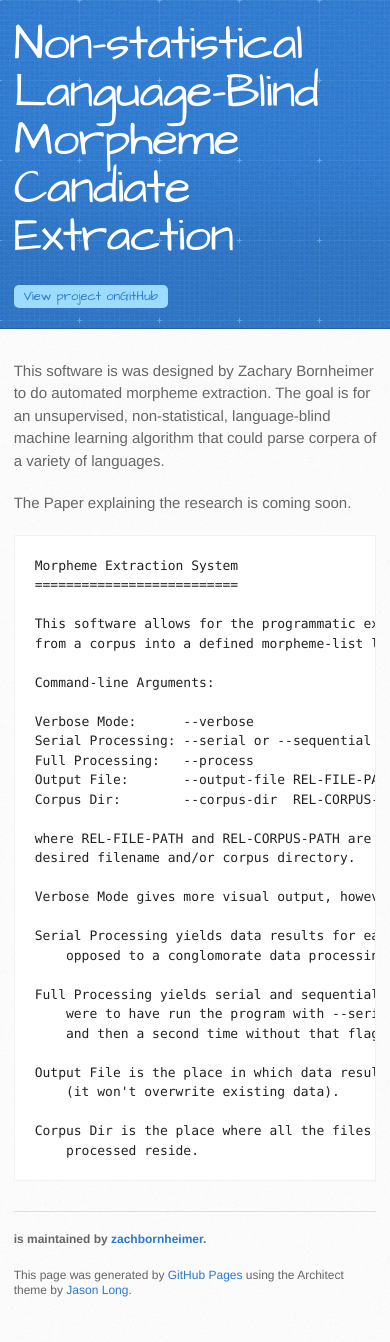
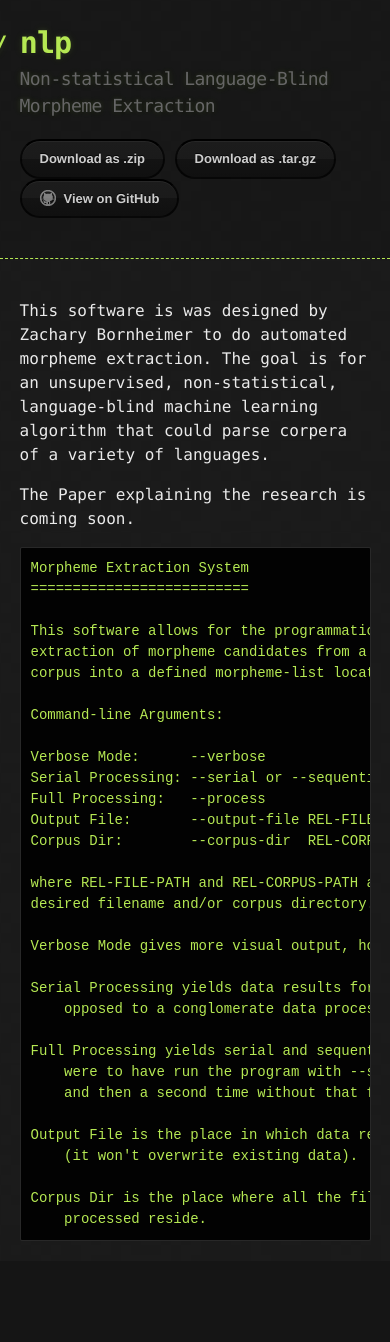
Before and after one commit to zachbornheimer/morpheme-extraction, a plain HTML site: page index.html in a window 390 px wide. After the commit the page ends 1261 px from the top, so only its background shows below. Drawn offline with Linux system fonts and the light colour scheme.

Commit message:
Create gh-pages branch via GitHub

```diff
--- a/index.html
+++ b/index.html
@@ -3,32 +3,32 @@
   <head>
     <meta charset='utf-8'>
     <meta http-equiv="X-UA-Compatible" content="chrome=1">
-    <meta name="viewport" content="width=device-width, initial-scale=1, maximum-scale=1">
-    <link href='https://fonts.googleapis.com/css?family=Architects+Daughter' rel='stylesheet' type='text/css'>
+
     <link rel="stylesheet" type="text/css" href="stylesheets/stylesheet.css" media="screen" />
     <link rel="stylesheet" type="text/css" href="stylesheets/pygment_trac.css" media="screen" />
     <link rel="stylesheet" type="text/css" href="stylesheets/print.css" media="print" />
 
-    <!--[if lt IE 9]>
-    <script src="//html5shiv.googlecode.com/svn/trunk/html5.js"></script>
-    <![endif]-->
-
-    <title>Non-statistical Language-Blind Morpheme Candiate Extraction by zachbornheimer</title>
+    <title>nlp by zachbornheimer</title>
   </head>
 
   <body>
+
     <header>
-      <div class="inner">
-        <h1>Non-statistical Language-Blind Morpheme Candiate Extraction</h1>
-        <h2></h2>
-        <a href="https://github.com/zachbornheimer/morpheme-extraction" class="button"><small>View project on</small>GitHub</a>
+      <div class="container">
+        <h1>nlp</h1>
+        <h2>Non-statistical Language-Blind Morpheme Extraction</h2>
+
+        <section id="downloads">
+          <a href="https://github.com/zachbornheimer/morpheme-extraction/zipball/master" class="btn">Download as .zip</a>
+          <a href="https://github.com/zachbornheimer/morpheme-extraction/tarball/master" class="btn">Download as .tar.gz</a>
+          <a href="https://github.com/zachbornheimer/morpheme-extraction" class="btn btn-github"><span class="icon"></span>View on GitHub</a>
+        </section>
       </div>
     </header>
 
-    <div id="content-wrapper">
-      <div class="inner clearfix">
-        <section id="main-content">
-          <p>This software is was designed by Zachary Bornheimer to do automated morpheme extraction.  The goal is for an unsupervised, non-statistical, language-blind machine learning algorithm that could parse corpera of a variety of languages.</p>
+    <div class="container">
+      <section id="main_content">
+        <p>This software is was designed by Zachary Bornheimer to do automated morpheme extraction.  The goal is for an unsupervised, non-statistical, language-blind machine learning algorithm that could parse corpera of a variety of languages.</p>
 
 <p>The Paper explaining the research is coming soon.</p>
 
@@ -36,8 +36,9 @@
 Morpheme Extraction System
 ==========================
 
-This software allows for the programmatic extraction of morphemes
-from a corpus into a defined morpheme-list location.
+This software allows for the programmatic
+extraction of morpheme candidates from a
+corpus into a defined morpheme-list location.
 
 Command-line Arguments:
 
@@ -53,7 +54,7 @@ desired filename and/or corpus directory.
 Verbose Mode gives more visual output, however it impacts speed.
 
 Serial Processing yields data results for each file process as
-    opposed to a conglomorate data processing experience :)
+    opposed to a conglomerate data processing experience :)
 
 Full Processing yields serial and sequential results as if you
     were to have run the program with --serial the first time
@@ -65,23 +66,7 @@ Output File is the place in which data results are appended
 Corpus Dir is the place where all the files that need to be
     processed reside.
 </pre>
-        </section>
-
-        <aside id="sidebar">
-          <a href="https://github.com/zachbornheimer/morpheme-extraction/zipball/master" class="button">
-            <small>Download</small>
-            .zip file
-          </a>
-          <a href="https://github.com/zachbornheimer/morpheme-extraction/tarball/master" class="button">
-            <small>Download</small>
-            .tar.gz file
-          </a>
-
-          <p class="repo-owner"><a href="https://github.com/zachbornheimer/morpheme-extraction"></a> is maintained by <a href="https://github.com/zachbornheimer">zachbornheimer</a>.</p>
-
-          <p>This page was generated by <a href="https://pages.github.com">GitHub Pages</a> using the Architect theme by <a href="https://twitter.com/jasonlong">Jason Long</a>.</p>
-        </aside>
-      </div>
+      </section>
     </div>
 
 
--- a/stylesheets/pygment_trac.css
+++ b/stylesheets/pygment_trac.css
@@ -1,4 +1,3 @@
-.highlight  { background: #ffffff; }
 .highlight .c { color: #999988; font-style: italic } /* Comment */
 .highlight .err { color: #a61717; background-color: #e3d2d2 } /* Error */
 .highlight .k { font-weight: bold } /* Keyword */
@@ -35,7 +34,7 @@
 .highlight .ne { color: #990000; font-weight: bold } /* Name.Exception */
 .highlight .nf { color: #990000; font-weight: bold } /* Name.Function */
 .highlight .nn { color: #555555 } /* Name.Namespace */
-.highlight .nt { color: #000080 } /* Name.Tag */
+.highlight .nt { color: #CBDFFF } /* Name.Tag */
 .highlight .nv { color: #008080 } /* Name.Variable */
 .highlight .ow { font-weight: bold } /* Operator.Word */
 .highlight .w { color: #bbbbbb } /* Text.Whitespace */
--- a/stylesheets/stylesheet.css
+++ b/stylesheets/stylesheet.css
@@ -1,479 +1,247 @@
-/* http://meyerweb.com/eric/tools/css/reset/
-   v2.0 | 20110126
-   License: none (public domain)
-*/
-html, body, div, span, applet, object, iframe,
-h1, h2, h3, h4, h5, h6, p, blockquote, pre,
-a, abbr, acronym, address, big, cite, code,
-del, dfn, em, img, ins, kbd, q, s, samp,
-small, strike, strong, sub, sup, tt, var,
-b, u, i, center,
-dl, dt, dd, ol, ul, li,
-fieldset, form, label, legend,
-table, caption, tbody, tfoot, thead, tr, th, td,
-article, aside, canvas, details, embed,
-figure, figcaption, footer, header, hgroup,
-menu, nav, output, ruby, section, summary,
-time, mark, audio, video {
-	margin: 0;
-	padding: 0;
-	border: 0;
-	font-size: 100%;
-	font: inherit;
-	vertical-align: baseline;
-}
-/* HTML5 display-role reset for older browsers */
-article, aside, details, figcaption, figure,
-footer, header, hgroup, menu, nav, section {
-	display: block;
-}
 body {
-	line-height: 1;
-}
-ol, ul {
-	list-style: none;
-}
-blockquote, q {
-	quotes: none;
-}
-blockquote:before, blockquote:after,
-q:before, q:after {
-	content: '';
-	content: none;
-}
-table {
-	border-collapse: collapse;
-	border-spacing: 0;
+  margin: 0;
+  padding: 0;
+  background: #151515 url("../images/bkg.png") 0 0;
+  color: #eaeaea;
+  font: 16px;
+  line-height: 1.5;
+  font-family: Monaco, "Bitstream Vera Sans Mono", "Lucida Console", Terminal, monospace;
 }
 
-/* LAYOUT STYLES */
-body {
-  font-size: 15px;
+/* General & 'Reset' Stuff */
+
+.container {
+  width: 90%;
+  max-width: 600px;
+  margin: 0 auto;
+}
+
+section {
+  display: block;
+  margin: 0 0 20px 0;
+}
+
+h1, h2, h3, h4, h5, h6 {
+  margin: 0 0 20px;
+}
+
+li {
+  line-height: 1.4 ;
+}
+
+/* Header, <header>
+   header   - container
+   h1       - project name
+   h2       - project description
+*/
+
+header {
+  background: rgba(0, 0, 0, 0.1);
+  width: 100%;
+  border-bottom: 1px dashed #b5e853;
+  padding: 20px 0;
+  margin: 0 0 40px 0;
+}
+
+header h1 {
+  font-size: 30px;
   line-height: 1.5;
-  background: #fafafa url(../images/body-bg.jpg) 0 0 repeat;
-  font-family: 'Helvetica Neue', Helvetica, Arial, serif;
-  font-weight: 400;
+  margin: 0 0 0 -40px;
+  font-weight: bold;
+  font-family: Monaco, "Bitstream Vera Sans Mono", "Lucida Console", Terminal, monospace;
+  color: #b5e853;
+  text-shadow: 0 1px 1px rgba(0, 0, 0, 0.1),
+               0 0 5px rgba(181, 232, 83, 0.1),
+               0 0 10px rgba(181, 232, 83, 0.1);
+  letter-spacing: -1px;
+  -webkit-font-smoothing: antialiased;
+}
+
+header h1:before {
+  content: "./ ";
+  font-size: 24px;
+}
+
+header h2 {
+  font-size: 18px;
+  font-weight: 300;
   color: #666;
 }
 
-a {
-  color: #2879d0;
-}
-a:hover {
-  color: #2268b2;
+#downloads .btn {
+  display: inline-block;
+  text-align: center;
+  margin: 0;
 }
 
-header {
-  padding-top: 40px;
-  padding-bottom: 40px;
-  font-family: 'Architects Daughter', 'Helvetica Neue', Helvetica, Arial, serif;
-  background: #2e7bcf url(../images/header-bg.jpg) 0 0 repeat-x;
-  border-bottom: solid 1px #275da1;
+/* Main Content
+*/
+
+#main_content {
+  width: 100%;
+  -webkit-font-smoothing: antialiased;
+}
+section img {
+  max-width: 100%
 }
 
-header h1 {
-  letter-spacing: -1px;
-  font-size: 72px;
-  color: #fff;
-  line-height: 1;
-  margin-bottom: 0.2em;
-  width: 540px;
+h1, h2, h3, h4, h5, h6 {
+  font-weight: normal;
+  font-family: Monaco, "Bitstream Vera Sans Mono", "Lucida Console", Terminal, monospace;
+  color: #b5e853;
+  letter-spacing: -0.03em;
+  text-shadow: 0 1px 1px rgba(0, 0, 0, 0.1),
+               0 0 5px rgba(181, 232, 83, 0.1),
+               0 0 10px rgba(181, 232, 83, 0.1);
 }
 
-header h2 {
-  font-size: 26px;
-  color: #9ddcff;
-  font-weight: normal;
-  line-height: 1.3;
-  width: 540px;
-  letter-spacing: 0;
+#main_content h1 {
+  font-size: 30px;
 }
 
-.inner {
-  position: relative;
-  width: 940px;
-  margin: 0 auto;
+#main_content h2 {
+  font-size: 24px;
 }
 
-#content-wrapper {
-  border-top: solid 1px #fff;
-  padding-top: 30px;
+#main_content h3 {
+  font-size: 18px;
 }
 
-#main-content {
-  width: 690px;
-  float: left;
+#main_content h4 {
+  font-size: 14px;
 }
 
-#main-content img {
-  max-width: 100%;
+#main_content h5 {
+  font-size: 12px;
+  text-transform: uppercase;
+  margin: 0 0 5px 0;
 }
 
-aside#sidebar {
-  width: 200px;
-  padding-left: 20px;
-  min-height: 504px;
-  float: right;
-  background: transparent url(../images/sidebar-bg.jpg) 0 0 no-repeat;
+#main_content h6 {
   font-size: 12px;
-  line-height: 1.3;
+  text-transform: uppercase;
+  color: #999;
+  margin: 0 0 5px 0;
 }
 
-aside#sidebar p.repo-owner,
-aside#sidebar p.repo-owner a {
+dt {
+  font-style: italic;
   font-weight: bold;
 }
 
-#downloads {
-  margin-bottom: 40px;
+ul li {
+  list-style: none;
 }
 
-a.button {
-  width: 134px;
-  height: 58px;
-  line-height: 1.2;
-  font-size: 23px;
-  color: #fff;
-  padding-left: 68px;
-  padding-top: 22px;
-  font-family: 'Architects Daughter', 'Helvetica Neue', Helvetica, Arial, serif;
-}
-a.button small {
-  display: block;
-  font-size: 11px;
-}
-header a.button {
-  position: absolute;
-  right: 0;
-  top: 0;
-  background: transparent url(../images/github-button.png) 0 0 no-repeat;
-}
-aside a.button {
-  width: 138px;
-  padding-left: 64px;
-  display: block;
-  background: transparent url(../images/download-button.png) 0 0 no-repeat;
-  margin-bottom: 20px;
-  font-size: 21px;
+ul li:before {
+  content: ">>";
+  font-family: Monaco, "Bitstream Vera Sans Mono", "Lucida Console", Terminal, monospace;
+  font-size: 13px;
+  color: #b5e853;
+  margin-left: -37px;
+  margin-right: 21px;
+  line-height: 16px;
 }
 
-code, pre {
-  font-family: Monaco, "Bitstream Vera Sans Mono", "Lucida Console", Terminal, monospace;
-  color: #222;
-  margin-bottom: 30px;
-  font-size: 13px;
-}
-
-code {
-  background-color: #f2f8fc;
-  border: solid 1px #dbe7f3;
-  padding: 0 3px;
+blockquote {
+  color: #aaa;
+  padding-left: 10px;
+  border-left: 1px dotted #666;
 }
 
 pre {
-  padding: 20px;
-  background: #fff;
-  text-shadow: none;
+  background: rgba(0, 0, 0, 0.9);
+  border: 1px solid rgba(255, 255, 255, 0.15);
+  padding: 10px;
+  font-size: 14px;
+  color: #b5e853;
+  border-radius: 2px;
+  -moz-border-radius: 2px;
+  -webkit-border-radius: 2px;
+  text-wrap: normal;
   overflow: auto;
-  border: solid 1px #f2f2f2;
-}
-pre code {
-  color: #2879d0;
-  background-color: #fff;
-  border: none;
-  padding: 0;
-}
-
-ul, ol, dl {
-  margin-bottom: 20px;
-}
-
-
-/* COMMON STYLES */
-
-hr {
-  height: 1px;
-  line-height: 1px;
-  margin-top: 1em;
-  padding-bottom: 1em;
-  border: none;
-  background: transparent url('../images/hr.png') 0 0 no-repeat;
+  overflow-y: hidden;
 }
 
 table {
   width: 100%;
-  border: 1px solid #ebebeb;
+  margin: 0 0 20px 0;
 }
 
 th {
-  font-weight: 500;
+  text-align: left;
+  border-bottom: 1px dashed #b5e853;
+  padding: 5px 10px;
 }
 
 td {
-  border: 1px solid #ebebeb;
-  text-align: center;
-  font-weight: 300;
+  padding: 5px 10px;
 }
 
-form {
-  background: #f2f2f2;
-  padding: 20px;
-
+hr {
+  height: 0;
+  border: 0;
+  border-bottom: 1px dashed #b5e853;
+  color: #b5e853;
 }
 
+/* Buttons
+*/
 
-/* GENERAL ELEMENT TYPE STYLES */
-
-#main-content h1 {
-  font-family: 'Architects Daughter', 'Helvetica Neue', Helvetica, Arial, serif;
-  font-size: 2.8em;
-  letter-spacing: -1px;
-  color: #474747;
+.btn {
+  display: inline-block;
+  background: -webkit-linear-gradient(top, rgba(40, 40, 40, 0.3), rgba(35, 35, 35, 0.3) 50%, rgba(10, 10, 10, 0.3) 50%, rgba(0, 0, 0, 0.3));
+  padding: 8px 18px;
+  border-radius: 50px;
+  border: 2px solid rgba(0, 0, 0, 0.7);
+  border-bottom: 2px solid rgba(0, 0, 0, 0.7);
+  border-top: 2px solid rgba(0, 0, 0, 1);
+  color: rgba(255, 255, 255, 0.8);
+  font-family: Helvetica, Arial, sans-serif;
+  font-weight: bold;
+  font-size: 13px;
+  text-decoration: none;
+  text-shadow: 0 -1px 0 rgba(0, 0, 0, 0.75);
+  box-shadow: inset 0 1px 0 rgba(255, 255, 255, 0.05);
 }
 
-#main-content h1:before {
-  content: "/";
-  color: #9ddcff;
-  padding-right: 0.3em;
-  margin-left: -0.9em;
+.btn:hover {
+  background: -webkit-linear-gradient(top, rgba(40, 40, 40, 0.6), rgba(35, 35, 35, 0.6) 50%, rgba(10, 10, 10, 0.8) 50%, rgba(0, 0, 0, 0.8));
 }
 
-#main-content h2 {
-  font-family: 'Architects Daughter', 'Helvetica Neue', Helvetica, Arial, serif;
-  font-size: 22px;
-  font-weight: bold;
-  margin-bottom: 8px;
-  color: #474747;
-}
-#main-content h2:before {
-  content: "//";
-  color: #9ddcff;
-  padding-right: 0.3em;
-  margin-left: -1.5em;
+.btn .icon {
+  display: inline-block;
+  width: 16px;
+  height: 16px;
+  margin: 1px 8px 0 0;
+  float: left;
 }
 
-#main-content h3 {
-  font-family: 'Architects Daughter', 'Helvetica Neue', Helvetica, Arial, serif;
-  font-size: 18px;
-  font-weight: bold;
-  margin-top: 24px;
-  margin-bottom: 8px;
-  color: #474747;
+.btn-github .icon {
+  opacity: 0.6;
+  background: url("../images/blacktocat.png") 0 0 no-repeat;
 }
 
-#main-content h3:before {
-  content: "///";
-  color: #9ddcff;
-  padding-right: 0.3em;
-  margin-left: -2em;
+/* Links
+   a, a:hover, a:visited
+*/
+
+a {
+  color: #63c0f5;
+  text-shadow: 0 0 5px rgba(104, 182, 255, 0.5);
 }
 
-#main-content h4 {
-  font-family: 'Architects Daughter', 'Helvetica Neue', Helvetica, Arial, serif;
-  font-size: 15px;
-  font-weight: bold;
-  color: #474747;
+/* Clearfix */
+
+.cf:before, .cf:after {
+  content:"";
+  display:table;
 }
 
-h4:before {
-  content: "////";
-  color: #9ddcff;
-  padding-right: 0.3em;
-  margin-left: -2.8em;
+.cf:after {
+  clear:both;
 }
 
-#main-content h5 {
-  font-family: 'Architects Daughter', 'Helvetica Neue', Helvetica, Arial, serif;
-  font-size: 14px;
-  color: #474747;
+.cf {
+  zoom:1;
 }
-h5:before {
-  content: "/////";
-  color: #9ddcff;
-  padding-right: 0.3em;
-  margin-left: -3.2em;
-}
-
-#main-content h6 {
-  font-family: 'Architects Daughter', 'Helvetica Neue', Helvetica, Arial, serif;
-  font-size: .8em;
-  color: #474747;
-}
-h6:before {
-  content: "//////";
-  color: #9ddcff;
-  padding-right: 0.3em;
-  margin-left: -3.7em;
-}
-
-p {
-  margin-bottom: 20px;
-}
-
-a {
-  text-decoration: none;
-}
-
-p a {
-  font-weight: 400;
-}
-
-blockquote {
-  font-size: 1.6em;
-  border-left: 10px solid #e9e9e9;
-  margin-bottom: 20px;
-  padding: 0 0 0 30px;
-}
-
-ul {
-  list-style: disc inside;
-  padding-left: 20px;
-}
-
-ol {
-  list-style: decimal inside;
-  padding-left: 3px;
-}
-
-dl dd {
-  font-style: italic;
-  font-weight: 100;
-}
-
-footer {
-  background: transparent url('../images/hr.png') 0 0 no-repeat;
-  margin-top: 40px;
-  padding-top: 20px;
-  padding-bottom: 30px;
-  font-size: 13px;
-  color: #aaa;
-}
-
-footer a {
-  color: #666;
-}
-footer a:hover {
-  color: #444;
-}
-
-/* MISC */
-.clearfix:after {
-  clear: both;
-  content: '.';
-  display: block;
-  visibility: hidden;
-  height: 0;
-}
-
-.clearfix {display: inline-block;}
-* html .clearfix {height: 1%;}
-.clearfix {display: block;}
-
-/* #Media Queries
-================================================== */
-
-/* Smaller than standard 960 (devices and browsers) */
-@media only screen and (max-width: 959px) {}
-
-/* Tablet Portrait size to standard 960 (devices and browsers) */
-@media only screen and (min-width: 768px) and (max-width: 959px) {
-  .inner {
-    width: 740px;
-  }
-  header h1, header h2 {
-    width: 340px;
-  }
-  header h1 {
-    font-size: 60px;
-  }
-  header h2 {
-    font-size: 30px;
-  }
-  #main-content {
-    width: 490px;
-  }
-  #main-content h1:before,
-  #main-content h2:before,
-  #main-content h3:before,
-  #main-content h4:before,
-  #main-content h5:before,
-  #main-content h6:before {
-    content: none;
-    padding-right: 0;
-    margin-left: 0;
-  }
-}
-
-/* All Mobile Sizes (devices and browser) */
-@media only screen and (max-width: 767px) {
-  .inner {
-    width: 93%;
-  }
-  header {
-    padding: 20px 0;
-  }
-  header .inner {
-    position: relative;
-  }
-  header h1, header h2 {
-    width: 100%;
-  }
-  header h1 {
-    font-size: 48px;
-  }
-  header h2 {
-    font-size: 24px;
-  }
-  header a.button {
-    background-image: none;
-    width: auto;
-    height: auto;
-    display: inline-block;
-    margin-top: 15px;
-    padding: 5px 10px;
-    position: relative;
-    text-align: center;
-    font-size: 13px;
-    line-height: 1;
-    background-color: #9ddcff;
-    color: #2879d0;
-    -moz-border-radius: 5px;
-    -webkit-border-radius: 5px;
-    border-radius: 5px;
-  }
-  header a.button small {
-    font-size: 13px;
-    display: inline;
-  }
-  #main-content,
-  aside#sidebar {
-    float: none;
-    width: 100% ! important;
-  }
-  aside#sidebar {
-    background-image: none;
-    margin-top: 20px;
-    border-top: solid 1px #ddd;
-    padding: 20px 0;
-    min-height: 0;
-  }
-  aside#sidebar a.button {
-    display: none;
-  }
-  #main-content h1:before,
-  #main-content h2:before,
-  #main-content h3:before,
-  #main-content h4:before,
-  #main-content h5:before,
-  #main-content h6:before {
-    content: none;
-    padding-right: 0;
-    margin-left: 0;
-  }
-}
-
-/* Mobile Landscape Size to Tablet Portrait (devices and browsers) */
-@media only screen and (min-width: 480px) and (max-width: 767px) {}
-
-/* Mobile Portrait Size to Mobile Landscape Size (devices and browsers) */
-@media only screen and (max-width: 479px) {}
```
Also changed, not shown: params.json (+1 -1 lines), images/bkg.png (added), images/blacktocat.png (added).
